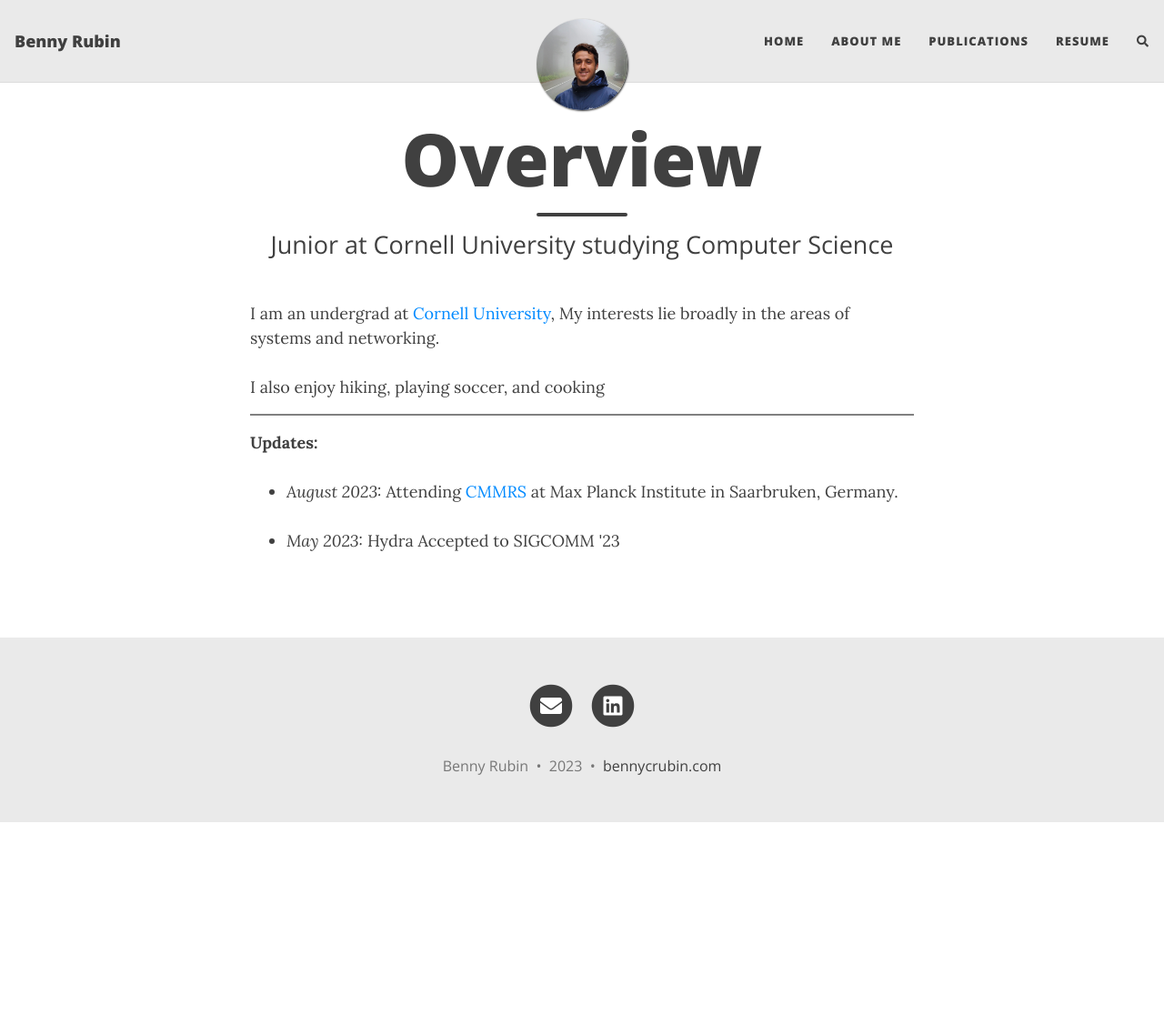
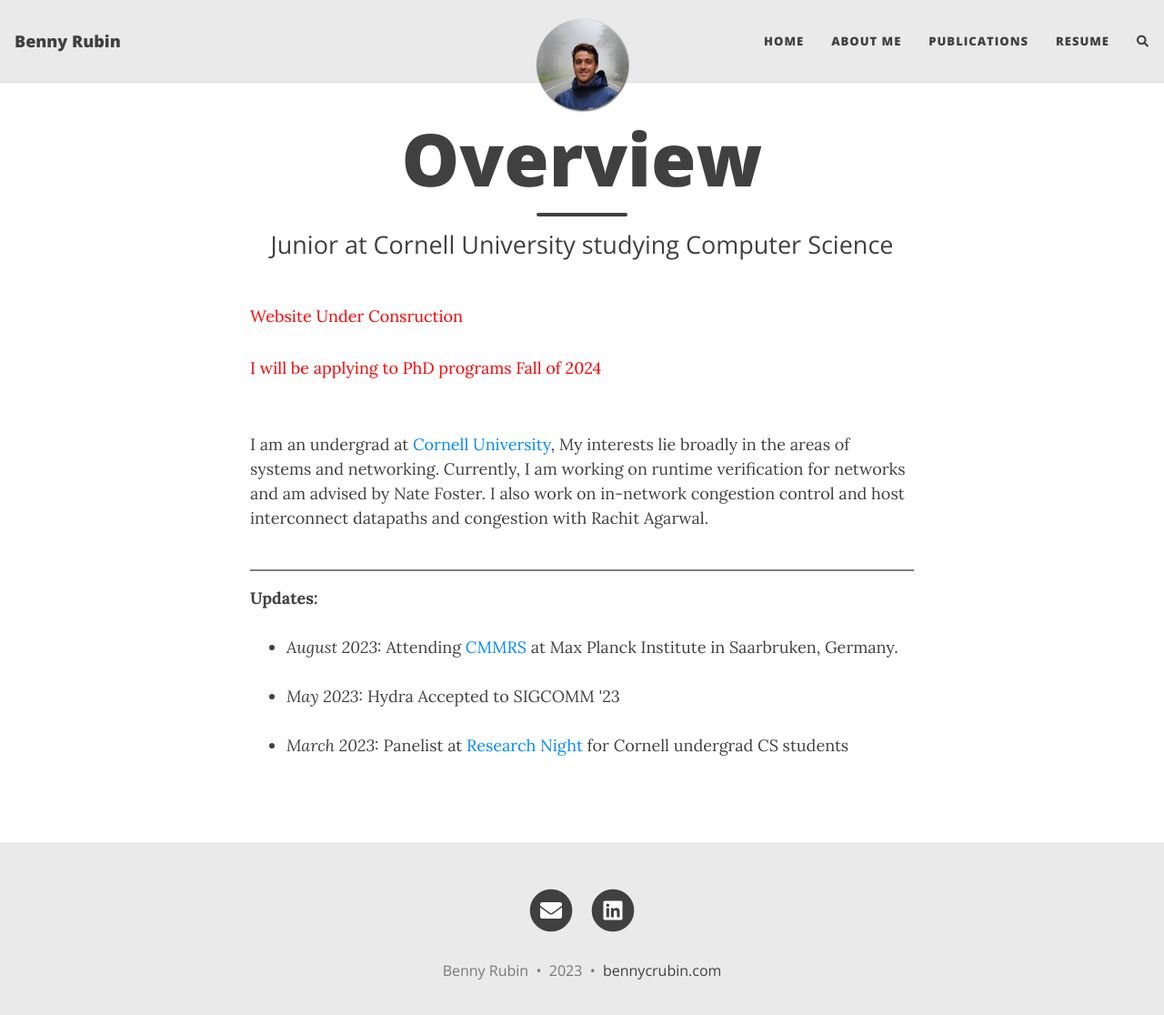
Before and after one commit to bennyrubin/bennyrubin.github.io, a Jekyll site: the page built from index.html, in a window 1280 px wide and 1129 px high. Shown: the top 1116 px of the window at 91% size. Built offline with Jekyll 4.4.1, drawn with Linux system fonts in a browser that asks for light colours; nearby versions of some CDN libraries; the list of posts is cut into pages by our own code; comment, search, counter and statistics services are not loaded.

Commit message:
colored text and index stuff

```diff
--- a/index.html
+++ b/index.html
@@ -6,15 +6,17 @@ use-site-title: true
 ---
 
 
+<p style="color:red;">Website Under Consruction</p>
+
+<p style="color:red;">I will be applying to PhD programs Fall of 2024</p>
 
 
 <br>I am an undergrad at <a href="https://www.cs.cornell.edu">Cornell University</a>, My interests lie broadly in the
-areas of systems and networking.<br><br>
+areas of systems and networking. Currently, I am working on runtime verification for networks and am advised by Nate
+Foster. I also work on in-network congestion control and host interconnect datapaths and
+congestion with Rachit Agarwal. <br><br>
 
 
-
-
-I also enjoy hiking, playing soccer, and cooking<br>
 
 <hr style="height:2px;border-width:0;color:gray;background-color:gray">
 
@@ -28,4 +30,9 @@ I also enjoy hiking, playing soccer, and cooking<br>
     <li><i>May 2023:</i> Hydra Accepted to SIGCOMM '23
     </li><br>
 
+    <li><i>March 2023:</i> Panelist at <a
+            href="https://stat.cornell.edu/news/researchers-share-work-opportunities-acsu-research-night">Research
+            Night</a> for Cornell undergrad CS students
+    </li><br>
+
 </ul>
```
Also changed, not shown: aboutme.md (+2 -1 lines), publications.md (+1 -2 lines).
